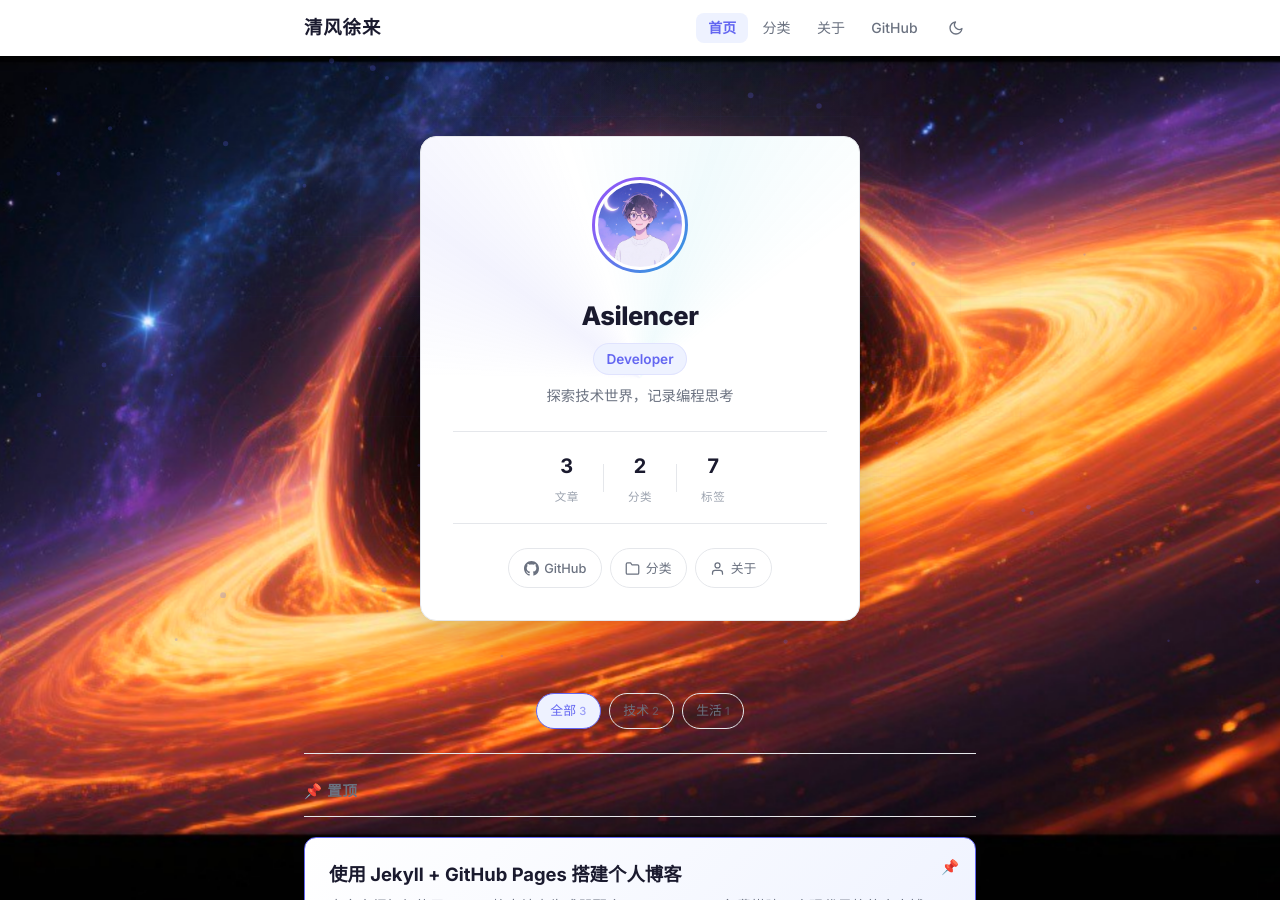
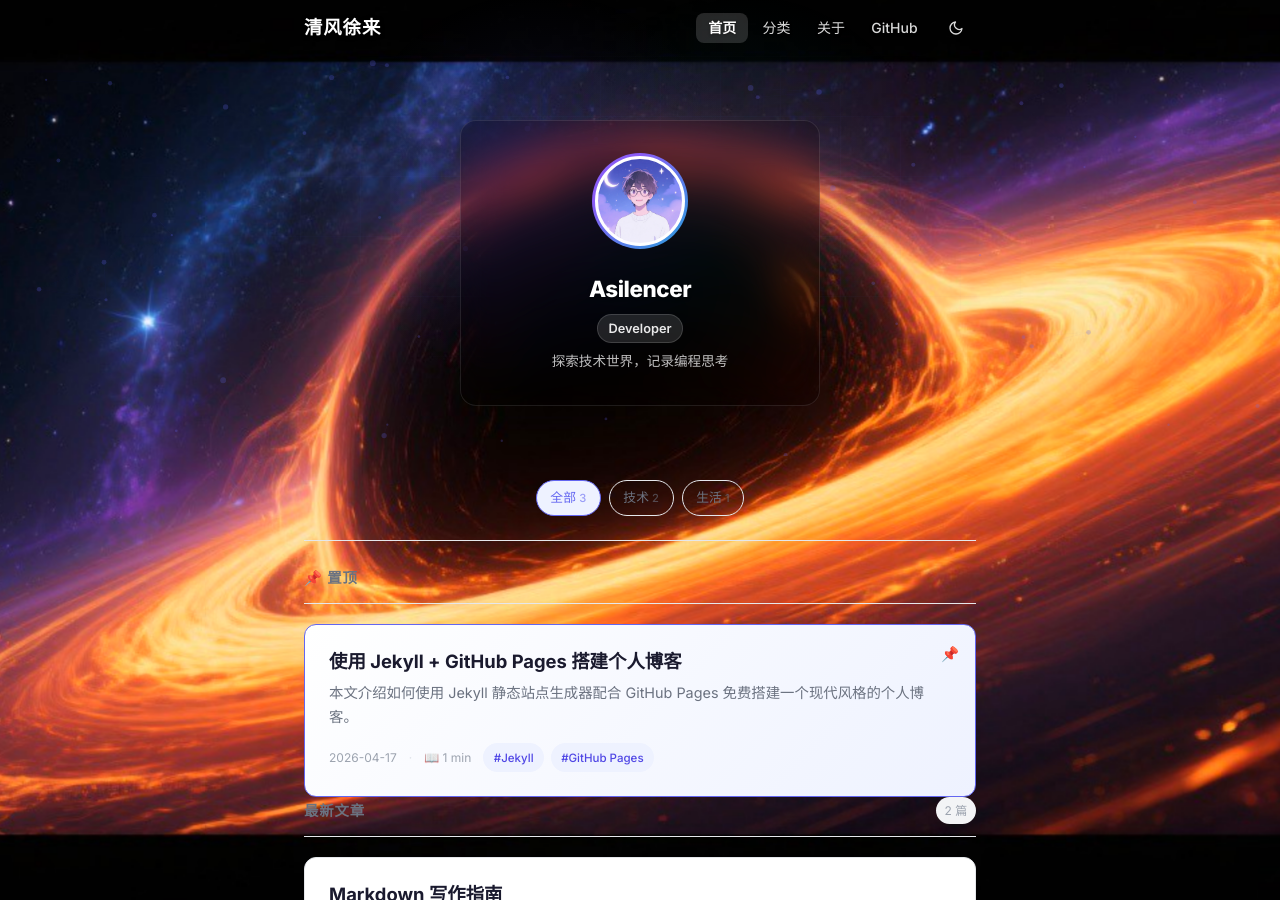
Before and after one commit to Asilencer/asilencer.github.io, a Jekyll site: the page built from index.html, in a window 1280 px wide and 900 px high. Built offline with Jekyll 4.4.1, drawn with Linux system fonts in a browser that asks for light colours.

Commit message:
Transparent navbar over black hole, slim profile card (avatar+name+role+bio only), smaller hero

```diff
--- a/assets/css/style.css
+++ b/assets/css/style.css
@@ -145,13 +145,16 @@ img { max-width: 100%; height: auto; }
   position: sticky;
   top: 0;
   z-index: 100;
-  background: var(--color-surface);
+  background: transparent;
   padding: 0.7rem 0;
   transition: all var(--transition);
 }
 
 .navbar.scrolled {
-  box-shadow: var(--shadow-sm);
+  background: rgba(0, 0, 0, 0.3);
+  backdrop-filter: blur(12px);
+  -webkit-backdrop-filter: blur(12px);
+  box-shadow: none;
 }
 
 .navbar .container {
@@ -163,12 +166,13 @@ img { max-width: 100%; height: auto; }
 .logo {
   font-size: 1.15rem;
   font-weight: 700;
-  color: var(--color-text);
+  color: #ffffff;
   letter-spacing: 0.05em;
+  text-shadow: 0 1px 4px rgba(0, 0, 0, 0.5);
   transition: color var(--transition);
 }
 
-.logo:hover { color: var(--color-primary); }
+.logo:hover { color: rgba(255, 255, 255, 0.8); }
 
 .nav-links {
   display: flex;
@@ -178,22 +182,23 @@ img { max-width: 100%; height: auto; }
 }
 
 .nav-links a {
-  color: var(--color-text-secondary);
+  color: rgba(255, 255, 255, 0.85);
   font-weight: 500;
   font-size: 0.875rem;
   padding: 0.4rem 0.75rem;
   border-radius: var(--radius-sm);
   transition: all var(--transition);
+  text-shadow: 0 1px 3px rgba(0, 0, 0, 0.4);
 }
 
 .nav-links a:hover {
-  color: var(--color-primary);
-  background: var(--color-tag-bg);
+  color: #ffffff;
+  background: rgba(255, 255, 255, 0.15);
 }
 
 .nav-links a.active {
-  color: var(--color-primary);
-  background: var(--color-tag-bg);
+  color: #ffffff;
+  background: rgba(255, 255, 255, 0.15);
   font-weight: 600;
 }
 
@@ -201,7 +206,7 @@ img { max-width: 100%; height: auto; }
 .theme-toggle {
   background: none;
   border: none;
-  color: var(--color-text-secondary);
+  color: rgba(255, 255, 255, 0.85);
   padding: 0.4rem 0.75rem;
   border-radius: var(--radius-sm);
   cursor: pointer;
@@ -219,8 +224,8 @@ img { max-width: 100%; height: auto; }
 }
 
 .theme-toggle:hover {
-  color: var(--color-primary);
-  background: var(--color-tag-bg);
+  color: #ffffff;
+  background: rgba(255, 255, 255, 0.15);
 }
 
 .theme-toggle .icon-sun {
@@ -267,8 +272,8 @@ img { max-width: 100%; height: auto; }
 /* ===== Hero Section ===== */
 .hero {
   position: relative;
-  padding: 5rem 0 3rem;
-  min-height: 520px;
+  padding: 4rem 0 2rem;
+  min-height: 400px;
 }
 
 /* Black hole background */
@@ -345,14 +350,15 @@ img { max-width: 100%; height: auto; }
 
 /* Profile Card */
 .profile-card {
-  background: var(--color-surface);
-  border: 1px solid var(--color-border);
+  background: rgba(0, 0, 0, 0.25);
+  backdrop-filter: blur(20px) saturate(150%);
+  -webkit-backdrop-filter: blur(20px) saturate(150%);
+  border: 1px solid rgba(255, 255, 255, 0.1);
   border-radius: var(--radius-lg);
-  padding: 2.5rem 2rem 2rem;
-  max-width: 440px;
+  padding: 2rem 2.5rem;
+  max-width: 360px;
   margin: 0 auto;
   text-align: center;
-  box-shadow: var(--shadow-lg);
   position: relative;
   overflow: hidden;
 }
@@ -413,29 +419,31 @@ img { max-width: 100%; height: auto; }
 }
 
 .profile-name {
-  font-size: 1.6rem;
+  font-size: 1.4rem;
   font-weight: 800;
   letter-spacing: -0.02em;
-  margin-bottom: 0.3rem;
+  margin-bottom: 0.25rem;
+  color: #ffffff;
+  text-shadow: 0 1px 4px rgba(0, 0, 0, 0.5);
 }
 
 .profile-role {
-  color: var(--color-primary);
-  font-size: 0.85rem;
+  color: rgba(255, 255, 255, 0.9);
+  font-size: 0.8rem;
   font-weight: 600;
-  margin-bottom: 0.6rem;
+  margin-bottom: 0.5rem;
   display: inline-block;
-  padding: 0.15rem 0.75rem;
-  background: var(--color-tag-bg);
+  padding: 0.12rem 0.65rem;
+  background: rgba(255, 255, 255, 0.12);
   border-radius: 999px;
-  border: 1px solid rgba(99, 102, 241, 0.1);
+  border: 1px solid rgba(255, 255, 255, 0.15);
 }
 
 .profile-bio {
-  color: var(--color-text-secondary);
-  font-size: 0.9rem;
+  color: rgba(255, 255, 255, 0.75);
+  font-size: 0.85rem;
   line-height: 1.6;
-  margin-bottom: 1.5rem;
+  margin-bottom: 0;
 }
 
 /* Stats row */
--- a/index.html
+++ b/index.html
@@ -6,43 +6,12 @@ layout: default
   <canvas id="particles-canvas"></canvas>
   <div class="hero-content container">
     <div class="profile-card">
-      <div class="profile-card-glow"></div>
       <div class="profile-avatar-ring">
         <div class="profile-avatar" style="background-image: url('/assets/img/avatar.jpg'); background-size: cover; background-position: center;"></div>
       </div>
       <h1 class="profile-name">{{ site.author.name }}</h1>
       <p class="profile-role">{{ site.author.role }}</p>
       <p class="profile-bio">{{ site.description }}</p>
-      <div class="profile-stats">
-        <div class="stat-item">
-          <span class="stat-num">{{ site.posts.size }}</span>
-          <span class="stat-label">文章</span>
-        </div>
-        <div class="stat-divider"></div>
-        <div class="stat-item">
-          <span class="stat-num">{% assign cats = site.categories | size %}{{ cats }}</span>
-          <span class="stat-label">分类</span>
-        </div>
-        <div class="stat-divider"></div>
-        <div class="stat-item">
-          <span class="stat-num">{% assign tag_count = site.tags | size %}{{ tag_count }}</span>
-          <span class="stat-label">标签</span>
-        </div>
-      </div>
-      <div class="profile-links">
-        <a href="{{ site.author.github | prepend: 'https://github.com/' }}" target="_blank" class="profile-link">
-          <svg viewBox="0 0 24 24" width="15" height="15" fill="currentColor"><path d="M12 0C5.37 0 0 5.37 0 12c0 5.31 3.435 9.795 8.205 11.385.6.105.825-.255.825-.57 0-.285-.015-1.23-.015-2.235-3.015.555-3.795-.735-4.035-1.41-.135-.345-.72-1.41-1.23-1.695-.42-.225-1.02-.78-.015-.795.945-.015 1.62.87 1.845 1.23 1.08 1.815 2.805 1.305 3.495.99.105-.78.42-1.305.765-1.605-2.67-.3-5.46-1.335-5.46-5.925 0-1.305.465-2.385 1.23-3.225-.12-.3-.54-1.53.12-3.18 0 0 1.005-.315 3.3 1.23.96-.27 1.98-.405 3-.405s2.04.135 3 .405c2.295-1.56 3.3-1.23 3.3-1.23.66 1.65.24 2.88.12 3.18.765.84 1.23 1.905 1.23 3.225 0 4.605-2.805 5.625-5.475 5.925.435.375.81 1.095.81 2.22 0 1.605-.015 2.895-.015 3.3 0 .315.225.69.825.57A12.02 12.02 0 0024 12c0-6.63-5.37-12-12-12z"/></svg>
-          GitHub
-        </a>
-        <a href="/categories.html" class="profile-link">
-          <svg viewBox="0 0 24 24" width="15" height="15" fill="none" stroke="currentColor" stroke-width="2" stroke-linecap="round" stroke-linejoin="round"><path d="M22 19a2 2 0 01-2 2H4a2 2 0 01-2-2V5a2 2 0 012-2h5l2 3h9a2 2 0 012 2z"/></svg>
-          分类
-        </a>
-        <a href="/about.html" class="profile-link">
-          <svg viewBox="0 0 24 24" width="15" height="15" fill="none" stroke="currentColor" stroke-width="2" stroke-linecap="round" stroke-linejoin="round"><path d="M20 21v-2a4 4 0 00-4-4H8a4 4 0 00-4 4v2"/><circle cx="12" cy="7" r="4"/></svg>
-          关于
-        </a>
-      </div>
     </div>
   </div>
 </section>
```
